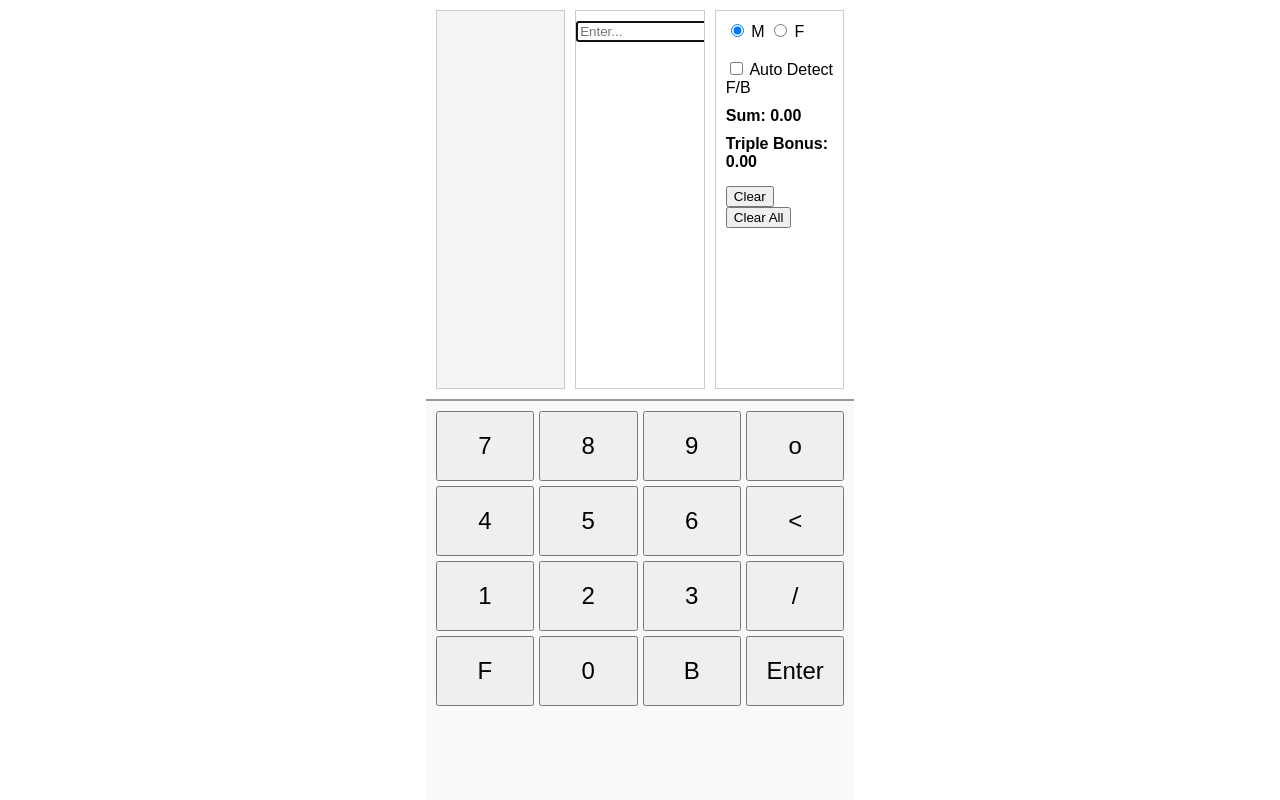
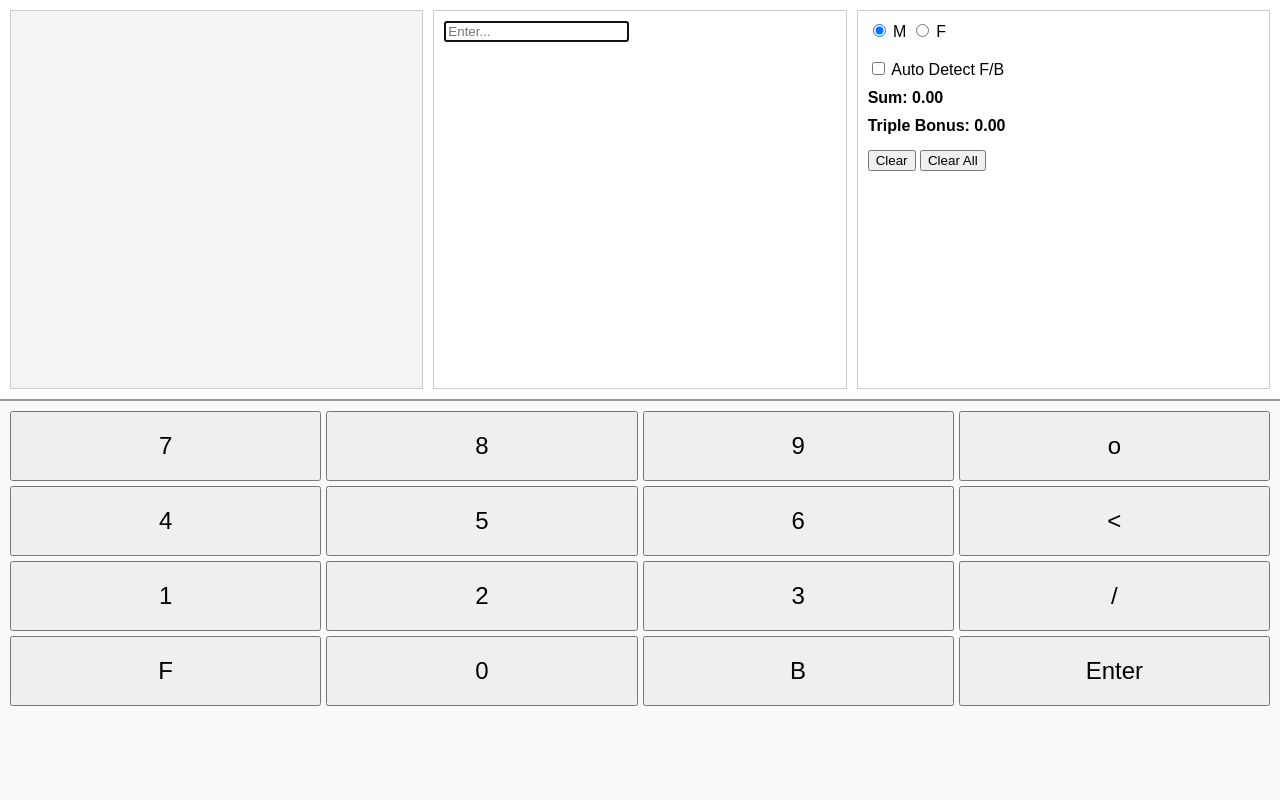
Before and after one commit to tenpuradon/TrampDDCalc, a plain HTML site: page index.html in a window 1280 px wide. Drawn offline with Linux system fonts and the light colour scheme.

Commit message:
remove wrapper

```diff
--- a/index.html
+++ b/index.html
@@ -6,7 +6,6 @@
   <link rel="stylesheet" href="style.css">
 </head>
 <body>
-  <div class="wrapper">
   <div class="container">
     <div class="top-section">
       <div class="top-left" id="outputBox"></div>
@@ -35,7 +34,6 @@
     </div>
     <div class="bottom-section" id="buttonGrid"></div>
   </div>
-  </div>
   <script src="script.js"></script>
 </body>
 </html>
--- a/style.css
+++ b/style.css
@@ -81,12 +81,3 @@ hr {
   border-top: 1px solid #ccc;
   margin: 4px 0;
 }
-
-.wrapper {
-  max-width: fit-content;
-  margin: 0 auto;
-  width: 100%;
-  height: 100vh;
-  display: flex;
-  flex-direction: column;
-}
```
Lines whose indentation alone changed are shown as unchanged.
